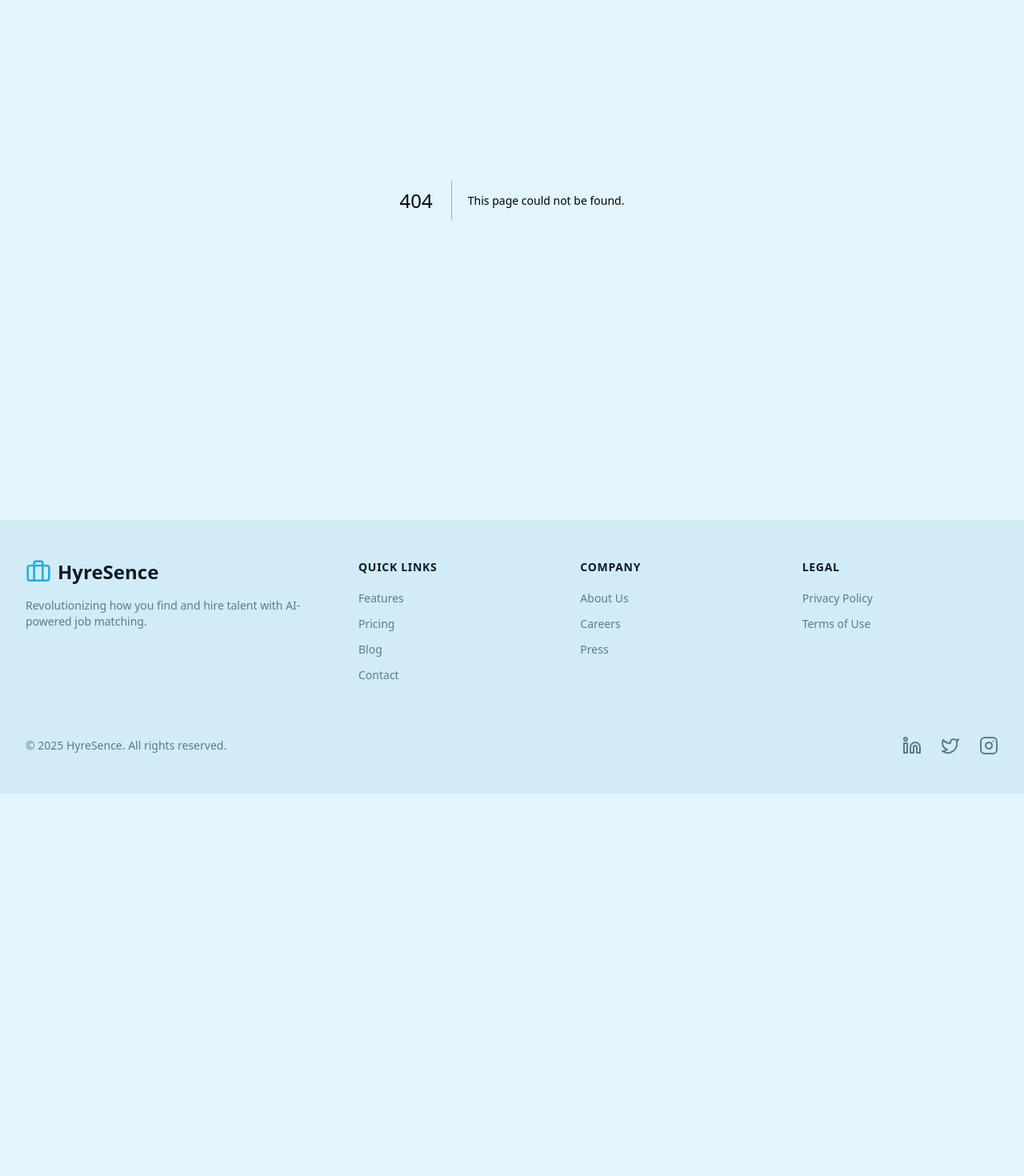
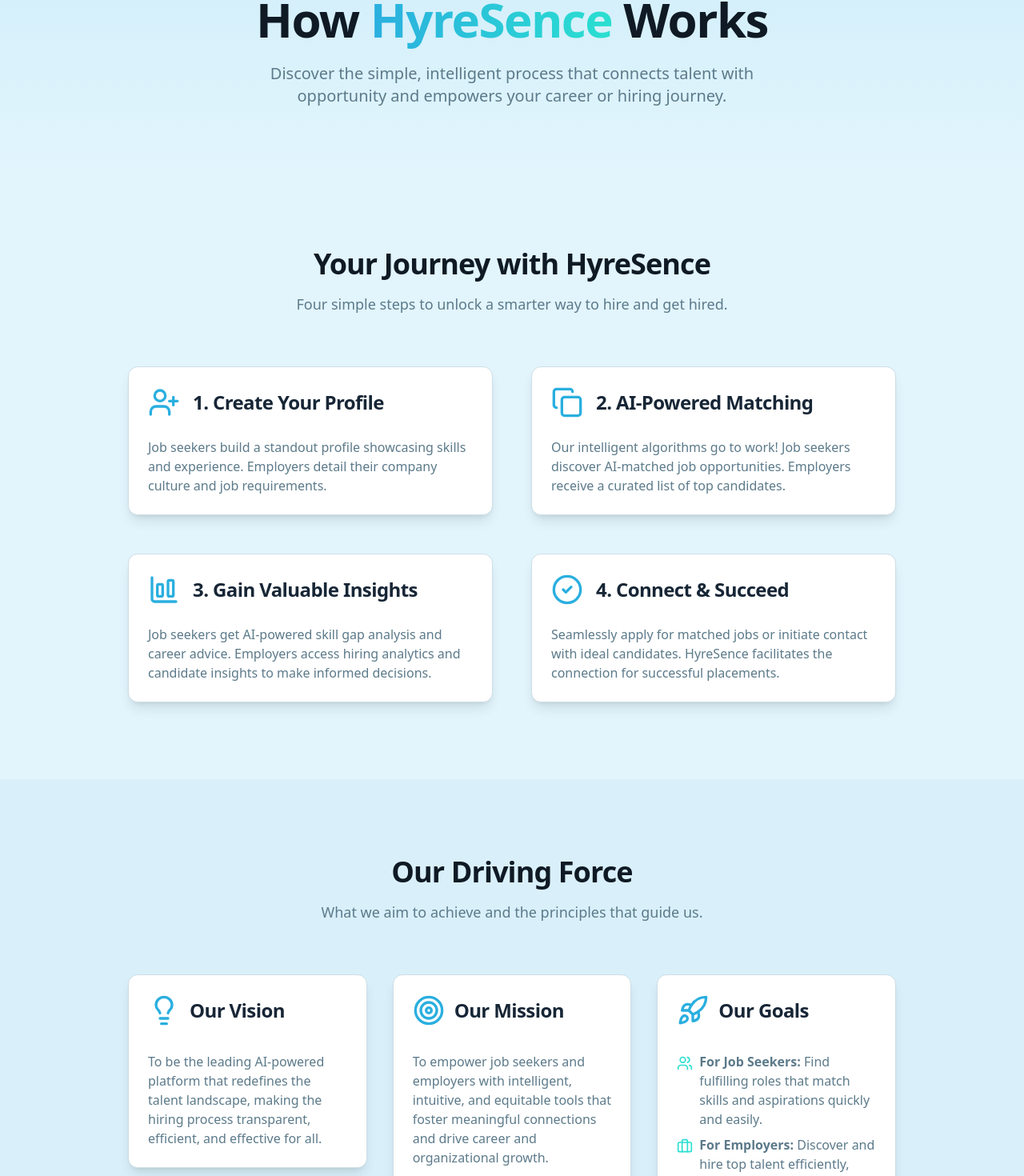
Before and after one commit to devgoswami2001/SH, a Next.js app: page /how-it-works in a window 1280 px wide. Before the commit this address had no page. Shown: the part 215-1685 px from the top of the page at 80% size. Before the commit the page ends 1207 px from the top, so only its background shows below. Built offline with nearby package versions, Linux system fonts and the light colour scheme.

Commit message:
now create the dedicated page of How it works explain everything vision mission goal in there and connect the link to the header How it Works

```diff
--- /dev/null
+++ b/src/app/how-it-works/page.tsx
@@ -0,0 +1,168 @@
+
+import { Button } from '@/components/ui/button';
+import { Card, CardContent, CardDescription, CardHeader, CardTitle } from '@/components/ui/card';
+import { Briefcase, UserPlus, Copy, BarChartBig, Lightbulb, Target, Rocket, Users, TrendingUp, CheckCircle2 } from 'lucide-react';
+import Link from 'next/link';
+import Image from 'next/image';
+
+const steps = [
+  {
+    icon: <UserPlus className="h-10 w-10 text-primary" />,
+    title: "1. Create Your Profile",
+    description: "Job seekers build a standout profile showcasing skills and experience. Employers detail their company culture and job requirements."
+  },
+  {
+    icon: <Copy className="h-10 w-10 text-primary" />,
+    title: "2. AI-Powered Matching",
+    description: "Our intelligent algorithms go to work! Job seekers discover AI-matched job opportunities. Employers receive a curated list of top candidates."
+  },
+  {
+    icon: <BarChartBig className="h-10 w-10 text-primary" />,
+    title: "3. Gain Valuable Insights",
+    description: "Job seekers get AI-powered skill gap analysis and career advice. Employers access hiring analytics and candidate insights to make informed decisions."
+  },
+  {
+    icon: <CheckCircle2 className="h-10 w-10 text-primary" />,
+    title: "4. Connect & Succeed",
+    description: "Seamlessly apply for matched jobs or initiate contact with ideal candidates. HyreSence facilitates the connection for successful placements."
+  }
+];
+
+export default function HowItWorksPage() {
+  return (
+    <div className="bg-background text-foreground py-12 sm:py-16">
+      {/* Hero Section */}
+      <section className="py-12 md:py-20 bg-gradient-to-b from-primary/10 to-transparent">
+        <div className="container mx-auto px-4 sm:px-6 lg:px-8 text-center">
+          <h1 className="text-4xl font-extrabold tracking-tight sm:text-5xl md:text-6xl">
+            How <span className="bg-gradient-to-r from-primary to-accent bg-clip-text text-transparent">HyreSence</span> Works
+          </h1>
+          <p className="mt-6 max-w-2xl mx-auto text-lg text-muted-foreground sm:text-xl">
+            Discover the simple, intelligent process that connects talent with opportunity and empowers your career or hiring journey.
+          </p>
+        </div>
+      </section>
+
+      {/* Steps Section */}
+      <section className="py-16 sm:py-24">
+        <div className="container mx-auto px-4 sm:px-6 lg:px-8 max-w-5xl">
+          <div className="text-center mb-16">
+            <h2 className="text-3xl lg:text-4xl font-extrabold tracking-tight">
+              Your Journey with HyreSence
+            </h2>
+            <p className="mt-4 text-lg text-muted-foreground max-w-2xl mx-auto">
+              Four simple steps to unlock a smarter way to hire and get hired.
+            </p>
+          </div>
+          <div className="grid grid-cols-1 md:grid-cols-2 gap-8 lg:gap-12">
+            {steps.map((step) => (
+              <Card key={step.title} className="shadow-lg hover:shadow-xl transition-shadow duration-300">
+                <CardHeader>
+                  <div className="flex items-center gap-4">
+                    {step.icon}
+                    <CardTitle className="text-2xl">{step.title}</CardTitle>
+                  </div>
+                </CardHeader>
+                <CardContent>
+                  <p className="text-muted-foreground text-base">{step.description}</p>
+                </CardContent>
+              </Card>
+            ))}
+          </div>
+        </div>
+      </section>
+
+      {/* Vision, Mission, Goals Section */}
+      <section className="py-16 sm:py-24 bg-secondary/30 dark:bg-slate-800/50">
+        <div className="container mx-auto px-4 sm:px-6 lg:px-8 max-w-5xl">
+          <div className="text-center mb-16">
+             <h2 className="text-3xl lg:text-4xl font-extrabold tracking-tight text-foreground">
+              Our Driving Force
+            </h2>
+            <p className="mt-4 text-lg text-muted-foreground max-w-2xl mx-auto">
+              What we aim to achieve and the principles that guide us.
+            </p>
+          </div>
+          <div className="grid md:grid-cols-1 lg:grid-cols-3 gap-8 items-start">
+            <Card className="shadow-lg">
+              <CardHeader>
+                <div className="flex items-center gap-3 mb-2">
+                  <Lightbulb className="h-10 w-10 text-primary" />
+                  <CardTitle className="text-2xl">Our Vision</CardTitle>
+                </div>
+              </CardHeader>
+              <CardContent>
+                <p className="text-muted-foreground">
+                  To be the leading AI-powered platform that redefines the talent landscape, making the hiring process transparent, efficient, and effective for all.
+                </p>
+              </CardContent>
+            </Card>
+            <Card className="shadow-lg">
+              <CardHeader>
+                 <div className="flex items-center gap-3 mb-2">
+                  <Target className="h-10 w-10 text-primary" />
+                  <CardTitle className="text-2xl">Our Mission</CardTitle>
+                </div>
+              </CardHeader>
+              <CardContent>
+                <p className="text-muted-foreground">
+                  To empower job seekers and employers with intelligent, intuitive, and equitable tools that foster meaningful connections and drive career and organizational growth.
+                </p>
+              </CardContent>
+            </Card>
+            <Card className="shadow-lg">
+              <CardHeader>
+                 <div className="flex items-center gap-3 mb-2">
+                  <Rocket className="h-10 w-10 text-primary" />
+                  <CardTitle className="text-2xl">Our Goals</CardTitle>
+                </div>
+              </CardHeader>
+              <CardContent className="space-y-2">
+                <div className="flex items-start gap-2">
+                    <Users className="h-5 w-5 text-accent mt-1 shrink-0" />
+                    <p className="text-muted-foreground"><strong>For Job Seekers:</strong> Find fulfilling roles that match skills and aspirations quickly and easily.</p>
+                </div>
+                <div className="flex items-start gap-2">
+                    <Briefcase className="h-5 w-5 text-accent mt-1 shrink-0" />
+                    <p className="text-muted-foreground"><strong>For Employers:</strong> Discover and hire top talent efficiently, reducing time-to-hire and improving match quality.</p>
+                </div>
+                 <div className="flex items-start gap-2">
+                    <TrendingUp className="h-5 w-5 text-accent mt-1 shrink-0" />
+                    <p className="text-muted-foreground"><strong>Overall:</strong> Continuously innovate using AI to create a fair, intelligent, and dynamic job market.</p>
+                </div>
+              </CardContent>
+            </Card>
+          </div>
+        </div>
+      </section>
+
+      {/* Call to Action Section */}
+      <section className="py-16 sm:py-20">
+        <div className="container mx-auto px-4 sm:px-6 lg:px-8 text-center max-w-3xl">
+          <Image
+            src="https://placehold.co/600x300.png"
+            alt="Diverse team collaborating"
+            width={600}
+            height={300}
+            data-ai-hint="team collaboration"
+            className="rounded-lg shadow-xl mx-auto mb-8"
+          />
+          <h2 className="text-3xl lg:text-4xl font-extrabold tracking-tight text-foreground">
+            Ready to Experience the HyreSence Difference?
+          </h2>
+          <p className="mt-4 text-lg text-muted-foreground">
+            Join our platform today and take the next step in your career or find the perfect addition to your team.
+          </p>
+          <div className="mt-10 flex flex-col sm:flex-row justify-center gap-4">
+            <Button size="lg" asChild>
+              <Link href="/">Get Started as a Job Seeker</Link>
+            </Button>
+            <Button size="lg" variant="outline" asChild>
+              <Link href="/">Find Talent as an Employer</Link>
+            </Button>
+          </div>
+        </div>
+      </section>
+    </div>
+  );
+}
--- a/src/components/layout/Header.tsx
+++ b/src/components/layout/Header.tsx
@@ -11,8 +11,8 @@
   { label: 'Features', href: '#features' },
   { label: 'Job Seekers', href: '#job-seekers' },
   { label: 'Employers', href: '#employers' },
-  { label: 'How It Works', href: '#how-it-works' },
-  { label: 'Investor Relations', href: '/investors' }, // Changed from Testimonials and href
+  { label: 'How It Works', href: '/how-it-works' }, // Updated href
+  { label: 'Investor Relations', href: '/investors' },
   // { label: 'Pricing', href: '/pricing' }, // Example for future pages
   // { label: 'Blog', href: '/blog' },
 ];
```
